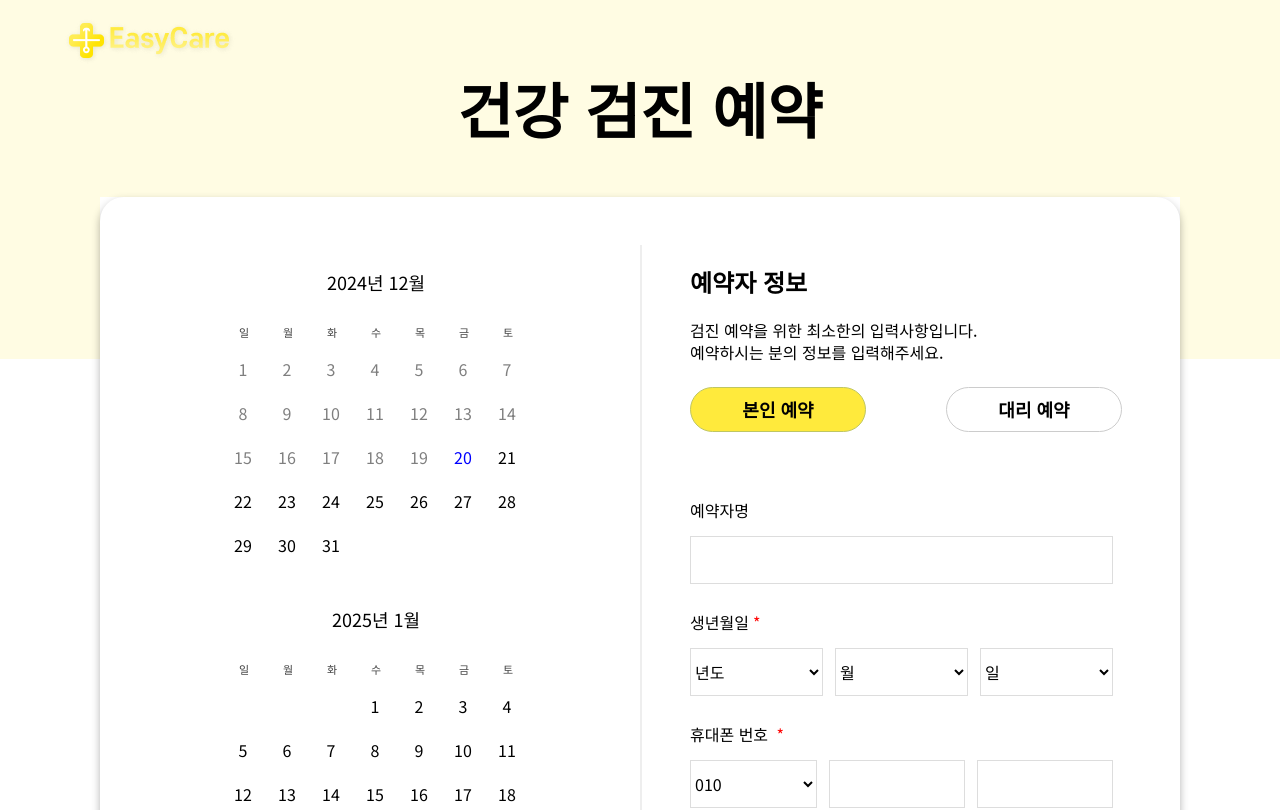
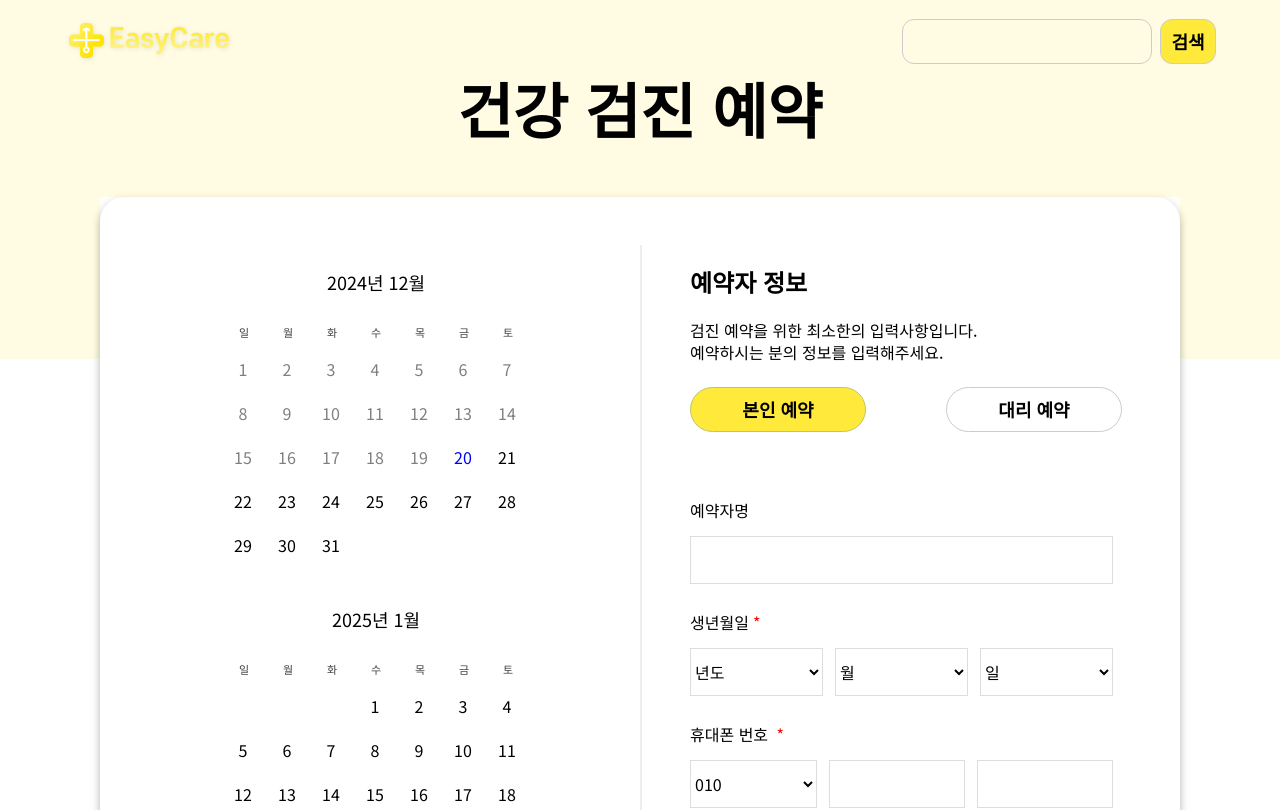
Before and after one commit to hospital-reservation-system/front, a Next.js app: page / in a window 1280 px wide. Shown: the top 810 px of the page. Built offline with nearby package versions, Linux system fonts and the light colour scheme.

Commit message:
header searchbar 추가 (추가했던 textinput은 주석처리)

```diff
--- a/src/components/Header/Header.module.scss
+++ b/src/components/Header/Header.module.scss
@@ -11,7 +11,6 @@
         justify-content: space-between;
         align-items: center;
     }
-
 
     .logoContainer {
         display: flex;
--- a/src/components/Header/Header.tsx
+++ b/src/components/Header/Header.tsx
@@ -3,8 +3,9 @@ import Image from "next/image";
 import cn from "classnames/bind";
 import styles from "./Header.module.scss";
 import headerLogo from "../../../public/images/easycare2.png";
-import TextInput from "../TextInput/TextInput";
+// import TextInput from "../TextInput/TextInput";
 import Link from "next/link";
+import SearchBar from "../SearchBar/SearchBar";
 
 const cx = cn.bind(styles);
 
@@ -23,11 +24,12 @@ const Header = () => {
                 </Link>
 
                 <div className={cx("searchBar")}>
-          <TextInput.Input
+                    {/* <TextInput.Input
             type="text"
             name="search"
             className={cx("searchInput")}
-          />
+          /> */}
+                    <SearchBar />
                 </div>
             </div>
         </div>
```
Lines whose indentation alone changed are shown as unchanged.
